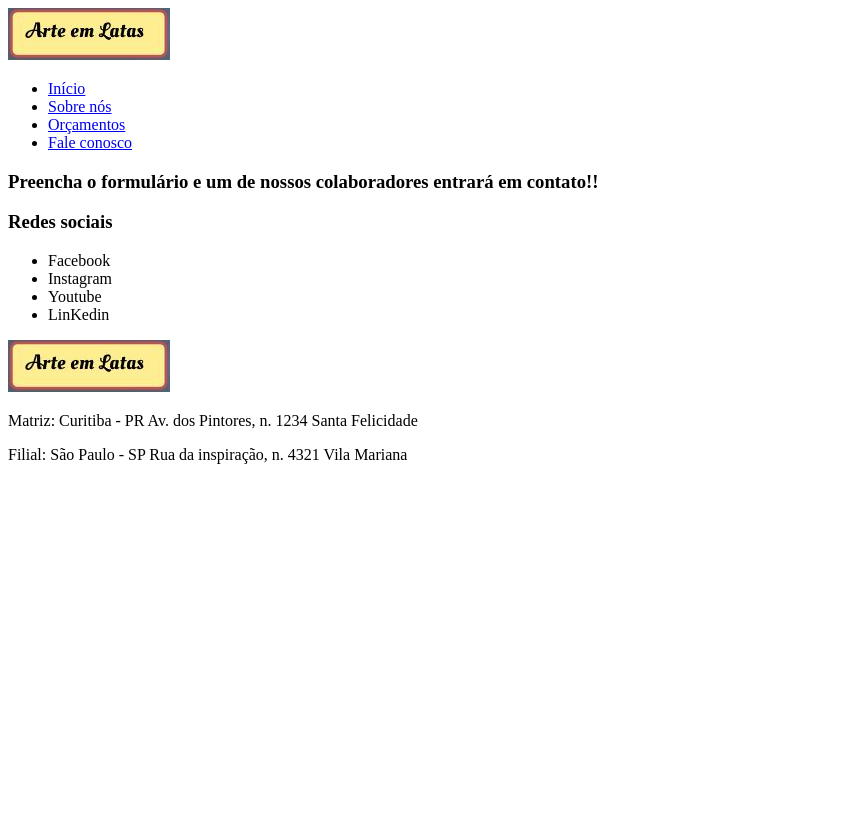
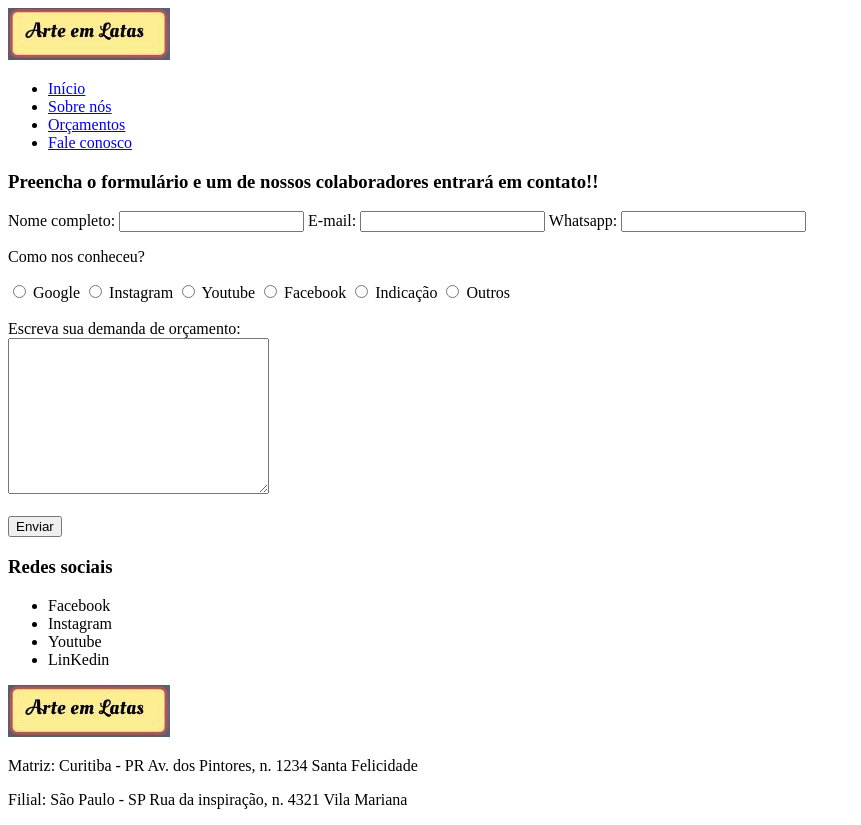
Before and after one commit to luis-seixas/Projeto_Integrador_TC_21_G4, a plain HTML site: page orcamentos.html in a window 1280 px wide. Shown: the whole page, without its empty margins (0-861 px from the left). Before the commit the page ends 800 px from the top, so only its background shows below. Drawn offline with Linux system fonts and the light colour scheme.

Commit message:
Ajuste após problema com Merge

```diff
--- a/orcamentos.html
+++ b/orcamentos.html
@@ -23,8 +23,43 @@
     <main>
         <h3>Preencha o formulário e um de nossos colaboradores entrará em contato!!</h3>
         <section>
+            <div>
+                <form action="">
+                    <label for="nome">Nome completo:</label>
+                    <input type="text" name="nome" id="nome">
+                    <label for="email">E-mail:</label>
+                    <input type="email" name="email" id="email">
+                    <label for="telefone">Whatsapp:</label>
+                    <input type="tel" name="telefone" id="telefone">
+                    <section>
+                        <p>Como nos conheceu?</p>
+                        <input type="radio" name="Como nos conheceu?" id="Google">
+                        <label for="Google">Google</label>
+                        <input type="radio" name="Como nos conheceu?" id="Instagram">
+                        <label for="Instagram">Instagram</label>
+                        <input type="radio" name="Como nos conheceu?" id="Youtube">
+                        <label for="Youtube">Youtube</label>
+                        <input type="radio" name="Como nos conheceu?" id="Facebook">
+                        <label for="Facebook">Facebook</label>
+                        <input type="radio" name="Como nos conheceu?" id="Indicação">
+                        <label for="Indicação">Indicação</label>
+                        <input type="radio" name="Como nos conheceu?" id="Outros">
+                        <label for="Outros">Outros</label>
+                    </section>
+                    <br>
+                    <label for="orcamento">Escreva sua demanda de orçamento:</label><br>
+                    <textarea name="orcamento" id="orcamento" cols="30" rows="10"></textarea>
+                    <br>
+                    <br>
 
-            <!--Falta colocar o formulário.-->
+                    <button type="submit">Enviar</button>
+
+
+
+
+
+                </form>
+            </div>
 
         </section>
     </main>
```
